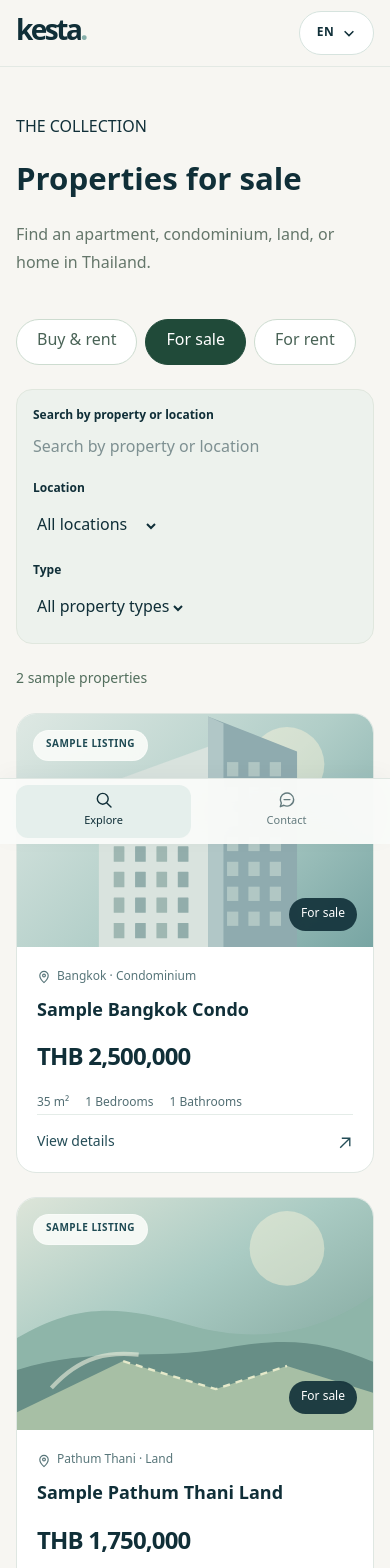
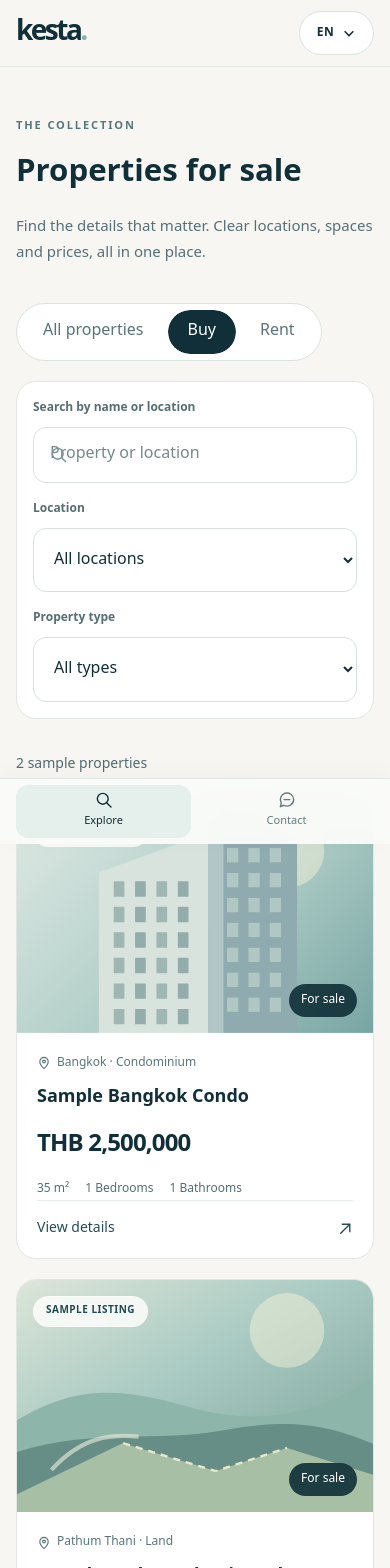
Before and after one commit to firmeen/K-estate, a Next.js app: page /en/buy in a window 390 px wide. Shown: the top 1568 px of the page. Built offline with nearby package versions, Linux system fonts and the light colour scheme.

Commit message:
feat(discovery): fluid filter interactions, responsive catalogue and URL-driven hero search

```diff
--- a/src/app/[locale]/buy/page.tsx
+++ b/src/app/[locale]/buy/page.tsx
@@ -1,10 +1,19 @@
+import { Suspense } from "react";
 import { notFound } from "next/navigation";
 import { PropertyExplorer } from "@/components/properties/property-explorer";
 import { isLocale } from "@/i18n/config";
+import { getUx } from "@/i18n/ux";
 import { listPublicProperties } from "@/server/properties/service";
 
-export default async function BuyPage({ params }: { params: Promise<{ locale: string }> }) {
-  const { locale } = await params;
-  if (!isLocale(locale)) notFound();
-  return <PropertyExplorer locale={locale} properties={await listPublicProperties()} initialMode="sale"/>;
+export default async function CatalogPage({params}:{params:Promise<{locale:string}>}) {
+  const {locale}=await params;
+  if(!isLocale(locale)) notFound();
+  const properties=await listPublicProperties();
+  return <Suspense fallback={<div className="container-width section-gap" role="status">
+    <p className="kicker">{getUx(locale).propertiesEyebrow}</p>
+    <h1 className="page-heading mt-4">{getUx(locale).propertiesHeading}</h1>
+    <div className="surface-panel mt-9 h-48 animate-pulse bg-[#E7EFEB]" />
+  </div>}>
+    <PropertyExplorer locale={locale} properties={properties} initialMode="sale"/>
+  </Suspense>;
 }
--- a/src/app/[locale]/properties/page.tsx
+++ b/src/app/[locale]/properties/page.tsx
@@ -1,10 +1,19 @@
+import { Suspense } from "react";
 import { notFound } from "next/navigation";
 import { PropertyExplorer } from "@/components/properties/property-explorer";
 import { isLocale } from "@/i18n/config";
+import { getUx } from "@/i18n/ux";
 import { listPublicProperties } from "@/server/properties/service";
 
-export default async function PropertiesPage({ params }: { params: Promise<{ locale: string }> }) {
-  const { locale } = await params;
-  if (!isLocale(locale)) notFound();
-  return <PropertyExplorer locale={locale} properties={await listPublicProperties()}/>;
+export default async function CatalogPage({params}:{params:Promise<{locale:string}>}) {
+  const {locale}=await params;
+  if(!isLocale(locale)) notFound();
+  const properties=await listPublicProperties();
+  return <Suspense fallback={<div className="container-width section-gap" role="status">
+    <p className="kicker">{getUx(locale).propertiesEyebrow}</p>
+    <h1 className="page-heading mt-4">{getUx(locale).propertiesHeading}</h1>
+    <div className="surface-panel mt-9 h-48 animate-pulse bg-[#E7EFEB]" />
+  </div>}>
+    <PropertyExplorer locale={locale} properties={properties}/>
+  </Suspense>;
 }
--- a/src/app/[locale]/rent/page.tsx
+++ b/src/app/[locale]/rent/page.tsx
@@ -1,10 +1,19 @@
+import { Suspense } from "react";
 import { notFound } from "next/navigation";
 import { PropertyExplorer } from "@/components/properties/property-explorer";
 import { isLocale } from "@/i18n/config";
+import { getUx } from "@/i18n/ux";
 import { listPublicProperties } from "@/server/properties/service";
 
-export default async function RentPage({ params }: { params: Promise<{ locale: string }> }) {
-  const { locale } = await params;
-  if (!isLocale(locale)) notFound();
-  return <PropertyExplorer locale={locale} properties={await listPublicProperties()} initialMode="rent"/>;
+export default async function CatalogPage({params}:{params:Promise<{locale:string}>}) {
+  const {locale}=await params;
+  if(!isLocale(locale)) notFound();
+  const properties=await listPublicProperties();
+  return <Suspense fallback={<div className="container-width section-gap" role="status">
+    <p className="kicker">{getUx(locale).propertiesEyebrow}</p>
+    <h1 className="page-heading mt-4">{getUx(locale).propertiesHeading}</h1>
+    <div className="surface-panel mt-9 h-48 animate-pulse bg-[#E7EFEB]" />
+  </div>}>
+    <PropertyExplorer locale={locale} properties={properties} initialMode="rent"/>
+  </Suspense>;
 }
--- a/src/components/properties/property-explorer.tsx
+++ b/src/components/properties/property-explorer.tsx
@@ -1,100 +1,120 @@
 "use client";
 
-import { useMemo, useState } from "react";
+import { useMemo,useState } from "react";
+import { AnimatePresence,MotionConfig,motion } from "motion/react";
+import { useSearchParams } from "next/navigation";
 import type { Locale } from "@/i18n/config";
 import { getDictionary } from "@/i18n/dictionaries";
-import type { ListingMode, Property, PropertyType } from "@/types/property";
+import { getUx } from "@/i18n/ux";
+import type { ListingMode,Property,PropertyType } from "@/types/property";
 import { PropertyCard } from "./property-card";
 
-type FilterValue = ListingMode | "all";
+type Mode = ListingMode | "all";
 
-export function PropertyExplorer({ locale, properties, initialMode = "all" }: {
-  locale: Locale;
-  properties: Property[];
-  initialMode?: FilterValue;
+export function PropertyExplorer({locale,properties,initialMode="all"}: {
+  locale:Locale; properties:Property[]; initialMode?:Mode;
 }) {
   const t = getDictionary(locale);
-  const [search, setSearch] = useState("");
-  const [mode, setMode] = useState<FilterValue>(initialMode);
-  const [type, setType] = useState<PropertyType | "all">("all");
-  const [province, setProvince] = useState("all");
+  const u = getUx(locale);
+  const searchParams = useSearchParams();
+  const urlMode = searchParams.get("mode");
+  const defaultMode:Mode = urlMode==="sale" || urlMode==="rent" ? urlMode : initialMode;
+  const defaultQuery = searchParams.get("q") ?? "";
 
-  const provinces = useMemo(() => {
-    const names = new Map<string,string>();
-    for (const property of properties) names.set(property.provinceCode, property.location[locale]);
-    return [...names.entries()].sort((a,b) => a[1].localeCompare(b[1]));
-  }, [properties,locale]);
+  const [query,setQuery] = useState(defaultQuery);
+  const [mode,setMode] = useState<Mode>(defaultMode);
+  const [type,setType] = useState<PropertyType | "all">("all");
+  const [province,setProvince] = useState("all");
 
-  const filtered = useMemo(() => {
-    const query = search.trim().toLocaleLowerCase();
-    return properties.filter(property =>
-      (mode === "all" || property.listingMode === mode) &&
-      (type === "all" || property.type === type) &&
-      (province === "all" || property.provinceCode === province) &&
-      (!query || [property.title[locale],property.location[locale],property.description[locale]]
-        .some(value => value.toLocaleLowerCase().includes(query)))
+  const provinces = useMemo(()=>{
+    const locations = new Map<string,string>();
+    for(const property of properties) locations.set(property.provinceCode,property.location[locale]);
+    return [...locations.entries()].sort((a,b)=>a[1].localeCompare(b[1]));
+  },[locale,properties]);
+
+  const filtered=useMemo(()=>{
+    const q=query.trim().toLocaleLowerCase();
+    return properties.filter(property=>
+      (mode==="all" || property.listingMode===mode) &&
+      (type==="all" || property.type===type) &&
+      (province==="all" || property.provinceCode===province) &&
+      (!q || [property.title[locale],property.description[locale],property.location[locale],
+        property.title.th,property.title.en,property.location.th,property.location.en]
+        .some(value=>value.toLocaleLowerCase().includes(q)))
     );
-  }, [search,mode,type,province,properties,locale]);
+  },[properties,locale,query,mode,type,province]);
 
-  const changed = search !== "" || mode !== initialMode || type !== "all" || province !== "all";
-  function reset() { setSearch(""); setMode(initialMode); setType("all"); setProvince("all"); }
-  const title = initialMode === "sale" ? t.catalog.buyTitle : initialMode === "rent" ? t.catalog.rentTitle : t.catalog.title;
+  const changed=Boolean(query) || mode!==defaultMode || type!=="all" || province!=="all";
+  function clear(){setQuery("");setMode(defaultMode);setType("all");setProvince("all")}
 
-  return <div className="container-width py-12 md:py-20">
-    <p className="eyebrow">{t.catalog.eyebrow}</p>
-    <h1 className="page-heading mt-4 max-w-3xl">{title}</h1>
-    <p className="mt-4 max-w-2xl leading-7 text-[#64766a]">{t.catalog.description}</p>
+  return <div className="container-width pb-14 pt-12 md:pb-20 md:pt-16">
+    <header className="max-w-[750px]">
+      <p className="kicker in-view-rise">{u.propertiesEyebrow}</p>
+      <h1 className="page-heading in-view-rise in-view-rise--delay-1 mt-4">{initialMode==="sale"?t.catalog.buyTitle:initialMode==="rent"?t.catalog.rentTitle:u.propertiesHeading}</h1>
+      <p className="in-view-rise in-view-rise--delay-2 mt-4 max-w-[600px] text-[15px] leading-8 text-[#567078]">{u.propertiesCopy}</p>
+    </header>
 
-    <section aria-label={t.catalog.mode} className="mt-10">
-      <div className="flex max-w-full flex-wrap items-center gap-2">
-        {([
-          { value:"all", label:t.catalog.allModes },
-          { value:"sale", label:t.common.sale },
-          { value:"rent", label:t.common.rent },
-        ] as const).map(option => (
-          <button key={option.value} type="button" aria-pressed={mode === option.value}
-            onClick={() => setMode(option.value)}
-            className={`min-h-11 rounded-full border px-5 py-2 text-sm font-semibold transition-colors focus-visible:outline-2 focus-visible:outline-offset-2 focus-visible:outline-[#55856c] ${mode === option.value ? "border-[#204a39] bg-[#204a39] text-white" : "border-[#cddcd0] bg-white text-[#496356] hover:bg-[#edf3ed]"}`}>
-            {option.label}
+    <section className="mt-9" aria-label={u.listingType}>
+      <div className="inline-flex max-w-full flex-wrap gap-1 rounded-full border border-[#D9E5E0] bg-white p-1.5">
+        {([{value:"all",label:u.all},{value:"sale",label:u.sale},{value:"rent",label:u.rent}] as const).map(option=>
+          <button key={option.value} type="button" aria-pressed={mode===option.value}
+            onClick={()=>setMode(option.value)}
+            className={`relative min-h-11 overflow-hidden rounded-full px-5 text-sm font-semibold transition-colors duration-200 ${mode===option.value?"text-white":"text-[#58737A] hover:text-[#102F38]"}`}>
+            {mode===option.value && <motion.span layoutId="property-active-tab" className="absolute inset-0 rounded-full bg-[#102F38]" transition={{type:"spring",stiffness:430,damping:35}}/>}
+            <span className="relative z-10">{option.label}</span>
           </button>
-        ))}
+        )}
       </div>
     </section>
 
-    <section aria-label={t.catalog.search} className="mt-6 rounded-2xl border border-[#e0e7de] bg-[#edf2ed] p-4 md:p-6">
-      <div className="grid gap-4 md:grid-cols-2 lg:grid-cols-[1.4fr_1fr_1fr]">
+    <section className="surface-panel mt-5 p-4 md:p-5" aria-label={u.searchLabel}>
+      <div className="grid gap-4 md:grid-cols-2 lg:grid-cols-[1.5fr_1fr_1fr]">
         <label className="block">
-          <span className="mb-2 block text-xs font-semibold">{t.catalog.search}</span>
-          <input className="input-field" type="search" placeholder={t.catalog.search}
-            value={search} onChange={event=>setSearch(event.target.value)} />
+          <span className="mb-2 block text-xs font-semibold text-[#566E73]">{u.searchLabel}</span>
+          <div className="relative">
+            <svg aria-hidden="true" viewBox="0 0 24 24" fill="none" stroke="currentColor" strokeWidth="1.7" className="pointer-events-none absolute left-4 top-1/2 h-5 w-5 -translate-y-1/2 text-[#769195]"><circle cx="10.5" cy="10.5" r="6.5"/><path d="m15.4 15.5 5 5"/></svg>
+            <input type="search" className="search-control pl-12" placeholder={u.searchPlaceholder} value={query} onChange={e=>setQuery(e.target.value)}/>
+          </div>
         </label>
         <label className="block">
-          <span className="mb-2 block text-xs font-semibold">{t.catalog.location}</span>
-          <select className="input-field" value={province} onChange={event=>setProvince(event.target.value)}>
-            <option value="all">{t.catalog.allLocations}</option>
+          <span className="mb-2 block text-xs font-semibold text-[#566E73]">{u.location}</span>
+          <select className="search-control" value={province} onChange={e=>setProvince(e.target.value)}>
+            <option value="all">{u.allLocations}</option>
             {provinces.map(([code,name])=><option key={code} value={code}>{name}</option>)}
           </select>
         </label>
         <label className="block">
-          <span className="mb-2 block text-xs font-semibold">{t.catalog.type}</span>
-          <select className="input-field" value={type} onChange={event=>setType(event.target.value as PropertyType | "all")}>
-            <option value="all">{t.catalog.allTypes}</option>
-            {(["condo","apartment","land","house"] as const).map(value => <option key={value} value={value}>{t.types[value]}</option>)}
+          <span className="mb-2 block text-xs font-semibold text-[#566E73]">{u.type}</span>
+          <select className="search-control" value={type} onChange={e=>setType(e.target.value as PropertyType | "all")}>
+            <option value="all">{u.allTypes}</option>
+            {(["condo","apartment","land","house"] as const).map(value=><option key={value} value={value}>{t.types[value]}</option>)}
           </select>
         </label>
       </div>
     </section>
 
-    <div className="mt-6 flex flex-wrap items-center justify-between gap-3">
-      <p aria-live="polite" className="text-sm font-medium text-[#526e5d]">{filtered.length} {t.catalog.results}</p>
-      {changed && <button type="button" onClick={reset} className="min-h-11 rounded-full border border-[#bfcfbe] bg-white px-4 text-sm font-medium text-[#376849] hover:bg-[#eef3eb]">{t.catalog.clearFilters}</button>}
+    <div className="mt-6 flex min-h-11 flex-wrap items-center justify-between gap-3">
+      <p className="text-sm font-medium text-[#526C73]" aria-live="polite">{filtered.length} {u.results}</p>
+      {changed && <button type="button" onClick={clear} className="min-h-11 rounded-full px-4 text-sm font-semibold text-[#35646D] underline underline-offset-4 transition-colors hover:text-[#102F38]">{u.clear}</button>}
     </div>
 
-    {filtered.length > 0
-      ? <div className="mt-5 grid gap-6 md:grid-cols-2 lg:grid-cols-3">
-        {filtered.map(property => <PropertyCard key={property.id} property={property} locale={locale}/>)}
-      </div>
-      : <div className="mt-5 rounded-2xl border border-dashed border-[#c4d3c7] bg-white px-6 py-20 text-center text-[#647669]">{t.catalog.empty}</div>}
-    <p className="mt-7 text-xs text-[#78917e]">{t.common.demo}</p>
+    <MotionConfig reducedMotion="user">
+      {filtered.length > 0 ?
+        <div className="mt-3 grid grid-cols-1 gap-5 md:grid-cols-2 lg:grid-cols-3 lg:gap-6">
+          <AnimatePresence mode="popLayout" initial={false}>
+            {filtered.map(property=><motion.div key={property.id} layout
+              initial={{opacity:0,y:10}} animate={{opacity:1,y:0}} exit={{opacity:0,y:8}}
+              transition={{duration:.22,ease:[.2,.7,.2,1]}}>
+              <PropertyCard locale={locale} property={property}/>
+            </motion.div>)}
+          </AnimatePresence>
+        </div> :
+        <div className="surface-panel mt-3 flex min-h-52 flex-col items-center justify-center px-5 py-12 text-center">
+          <p className="text-lg font-semibold">{u.empty}</p>
+          <p className="mt-2 text-sm text-[#60757B]">{u.emptySub}</p>
+          <button type="button" onClick={clear} className="button-outline mt-5">{u.clear}</button>
+        </div>}
+    </MotionConfig>
+    <p className="preview-note mt-6">{u.disclaimer}</p>
   </div>;
 }
```
